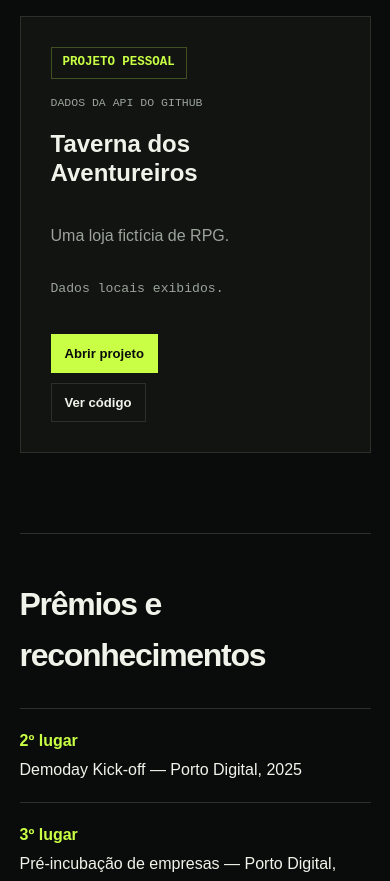
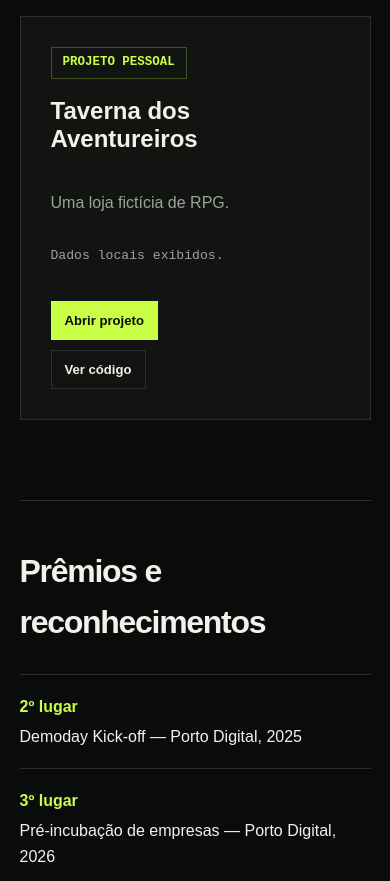
Before and after one commit to MatheusmotaDev/curriculo, a Next.js app: page /projetos in a window 390 px wide. Shown: the part 1391-2272 px from the top of the page. Built offline with nearby package versions, Linux system fonts and the light colour scheme; no server answers.

Commit message:
style: remove texto da API no projeto

```diff
--- a/app/globals.css
+++ b/app/globals.css
@@ -404,14 +404,6 @@ nav a:hover {
   gap: 15px;
 }
 
-.projeto-topo small {
-  color: var(--cinza);
-  font-family: "Courier New", monospace;
-  font-size: 0.72rem;
-  text-align: right;
-  text-transform: uppercase;
-}
-
 .projeto-detalhes {
   display: flex;
   flex-wrap: wrap;
@@ -605,7 +597,4 @@ nav a:hover {
     flex-direction: column;
   }
 
-  .projeto-topo small {
-    text-align: left;
-  }
 }
--- a/components/ProjetoGitHub.js
+++ b/components/ProjetoGitHub.js
@@ -30,7 +30,6 @@ export default function ProjetoGitHub() {
     <article className="card projeto projeto-github">
       <div className="projeto-topo">
         <span className="tipo">Projeto pessoal</span>
-        <small>Dados da API do GitHub</small>
       </div>
 
       <h2>Taverna dos Aventureiros</h2>
```
